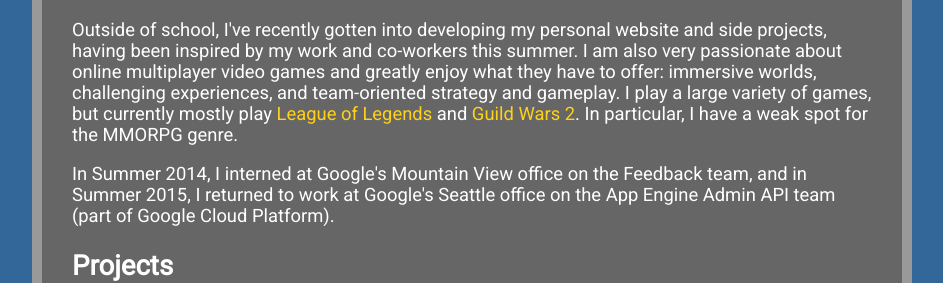
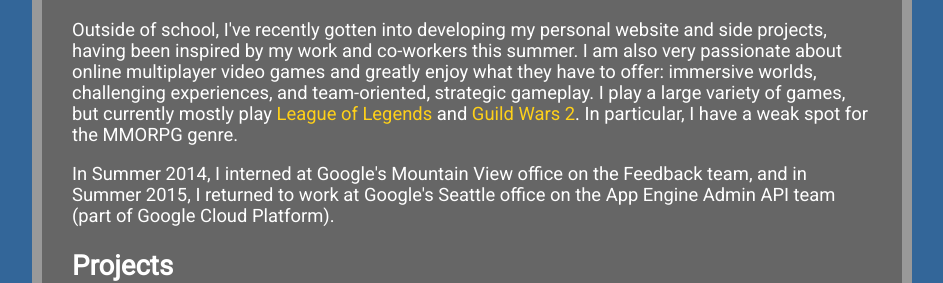
Before and after one commit to austinhle/austinhle.github.io, a Jekyll site: the page built from index.md, in a window 1280 px wide. Shown: the part 999-1282 px from the top of the page, without its empty margins (168-1111 px from the left). Built offline with Jekyll 4.4.1, drawn with Linux system fonts in a browser that asks for light colours; Markdown is read by kramdown in place of the engine named in the settings.

Commit message:
Update wording in games description

```diff
--- a/index.md
+++ b/index.md
@@ -16,7 +16,7 @@
 
 <p>In an academic setting, I enjoy studying both the theoretical and practical sides of computer science. However, my main interests lie in the applications of computer science, creating interesting and useful tools for everyday users. I recently completed a course on Operating Systems and Systems Programming and did an internship in the area of distributed systems (Google Cloud Platform), which I've found to be a very interesting and practical use of computer science. On the more theoretical end, I am fascinated by the recent developments in artificial intelligence and machine learning, which have enabled awesome technology like the new Google Photos and Google Translate apps. I've also recently completed courses on AI and ML and hope to take further classes in this field in the next few semesters.</p>
 
-<p>Outside of school, I've recently gotten into developing my personal website and side projects, having been inspired by my work and co-workers this summer. I am also very passionate about online multiplayer video games and greatly enjoy what they have to offer: immersive worlds, challenging experiences, and team-oriented strategy and gameplay. I play a large variety of games, but currently mostly play <a href="http://na.leagueoflegends.com/" target="_blank" class="link">League of Legends</a> and <a href="https://www.guildwars2.com/en/" target="_blank" class="link">Guild Wars 2</a>. In particular, I have a weak spot for the MMORPG genre.</p>
+<p>Outside of school, I've recently gotten into developing my personal website and side projects, having been inspired by my work and co-workers this summer. I am also very passionate about online multiplayer video games and greatly enjoy what they have to offer: immersive worlds, challenging experiences, and team-oriented, strategic gameplay. I play a large variety of games, but currently mostly play <a href="http://na.leagueoflegends.com/" target="_blank" class="link">League of Legends</a> and <a href="https://www.guildwars2.com/en/" target="_blank" class="link">Guild Wars 2</a>. In particular, I have a weak spot for the MMORPG genre.</p>
 
 <p>In Summer 2014, I interned at Google's Mountain View office on the Feedback team, and in Summer 2015, I returned to work at Google's Seattle office on the App Engine Admin API team (part of Google Cloud Platform).</p>
 
```
